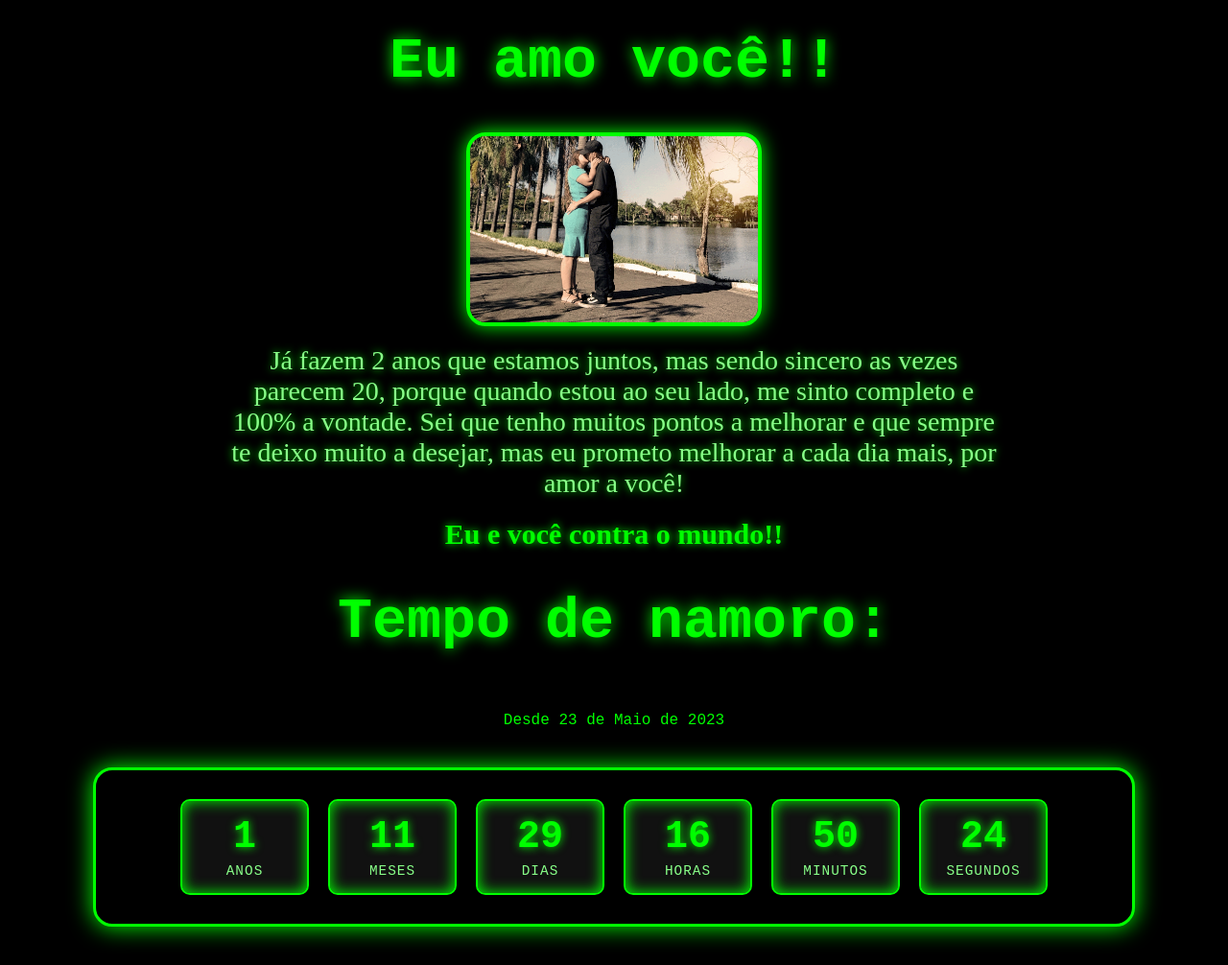
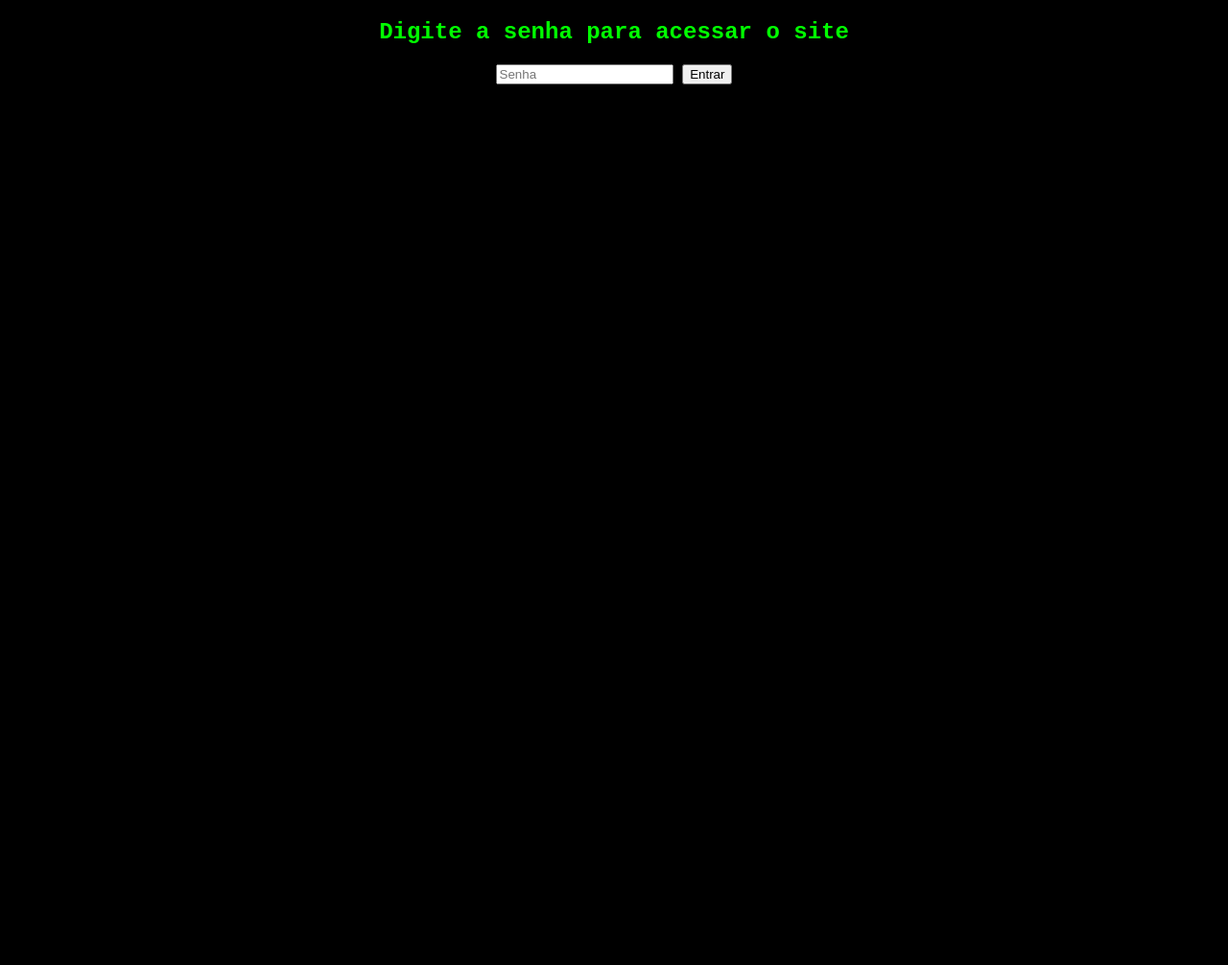
Before and after one commit to Jvictor250/M-, a plain HTML site: page index.html in a window 1280 px wide. Shown: the whole page at 96% size. After the commit the page ends 800 px from the top, so only its background shows below. Drawn offline with Linux system fonts and the light colour scheme.

Commit message:
index.html

```diff
--- a/index.html
+++ b/index.html
@@ -1,49 +1,55 @@
 <!DOCTYPE html>
-<html lang="en">
+<html lang="pt-BR">
 <head>
-    <meta charset="UTF-8">
-    <meta name="viewport" content="width=device-width, initial-scale=1.0">
-    <title>2 anos!!</title>
-    <link rel="stylesheet" href="estilo.css">
+  <meta charset="UTF-8" />
+  <meta name="viewport" content="width=device-width, initial-scale=1.0"/>
+  <title>2 anos!!</title>
+  <link rel="stylesheet" href="estilo.css" />
 </head>
 <body>
-    <h1 class="tituloprincipal">Eu amo você!!</h1>
-    <img class="imagemprincipal" src  = "12.png" alt="Meu amor" >
+  <div id="login-section">
+    <h2>Digite a senha para acessar o site</h2>
+    <input type="password" id="password" placeholder="Senha" />
+    <button onclick="checkPassword()">Entrar</button>
+    <div id="error-message"></div>
+  </div>
 
-    <p class="p1">Já fazem 2 anos que estamos juntos, mas sendo sincero as vezes parecem 20, porque quando estou ao seu lado, me sinto completo e 100% a vontade. Sei que tenho muitos pontos a melhorar e que sempre te deixo muito a desejar, mas eu prometo melhorar a cada dia mais, por amor a você!</p>
-    <P class="p2">Eu e você contra o mundo!!</P>
+  <div id="conteudo-seguro" style="display: none;">
+    <!-- PERGUNTA -->
+    <div id="pergunta">Você me ama?</div>
+    <button class="botao sim" onclick="responderSim()">Sim</button>
+    <button class="botao nao" onclick="responderNao()">Não</button>
 
-    <h3 class="tituloprincipal">Tempo de namoro:</h3>
-<p>Desde 23 de Maio de 2023</p>
+    <!-- CONTEÚDO PRINCIPAL -->
+    <div id="conteudo">
+      <h1 class="tituloprincipal">Eu amo você!!</h1>
+      <a href="https://youtu.be/3rAfAtSC7TI" target="_blank">
+      <img class="imagemprincipal" src="32.jpg" alt="Meu amor" />
+      </a>
+      <p class="p1">Já fazem 2 anos que estamos juntos, mas sendo sincero as vezes parecem 20, porque quando estou ao seu lado, me sinto completo e 100% a vontade. Você já percebeu que as vezes sou frio e meio distante, mas esse realmente é meu jeito. Tem dias que eu simplesmente me sinto como se nada me animasse, mas quando você esta por perto, esse sentimento começa a desaparecer aos poucos. Eu sei que tem momentos que vc se decepciona comigo, por algo que falo ou faço, sinto muito por isso. Estou realmente tentado mudar, mas isso não é tão simples, é uma luta constante dentro de mim. Uma parte de mim quer permanecer com esses "mecanismos de defesa" e outra quer só fazer o que for preciso pra manter vc por perto. Por mais que eu de fato fale muito bem, sempre tenho dificuldade quando o assunto é sentimento, mas no fim de tudo isso, o que estou tentando dizer é:</p>
+      <p class="p2">Eu e você para sempre! ❤️ Esse "relogio" vai permanecer aqui eternamente, assim como meu amor por você.</p>
 
-<div class="container">
-  <div id="timer">
-    <div class="unit">
-      <span class="value" id="years">0</span>
-      <span class="label">Anos</span>
+      <h3 class="tituloprincipal">Nosso tempo juntos:</h3>
+      <p>Desde 23 de Maio de 2023</p>
+
+      <!-- CRONÔMETRO -->
+      <div class="container">
+        <div class="unit"><span class="value" id="years">0</span><span class="label">Anos</span></div>
+        <div class="unit"><span class="value" id="months">0</span><span class="label">Meses</span></div>
+        <div class="unit"><span class="value" id="days">0</span><span class="label">Dias</span></div>
+        <div class="unit"><span class="value" id="hours">0</span><span class="label">Horas</span></div>
+        <div class="unit"><span class="value" id="minutes">0</span><span class="label">Minutos</span></div>
+        <div class="unit"><span class="value" id="seconds">0</span><span class="label">Segundos</span></div>
+      </div>
     </div>
-    <div class="unit">
-      <span class="value" id="months">0</span>
-      <span class="label">Meses</span>
-    </div>
-    <div class="unit">
-      <span class="value" id="days">0</span>
-      <span class="label">Dias</span>
-    </div>
-    <div class="unit">
-      <span class="value" id="hours">0</span>
-      <span class="label">Horas</span>
-    </div>
-    <div class="unit">
-      <span class="value" id="minutes">0</span>
-      <span class="label">Minutos</span>
-    </div>
-    <div class="unit">
-      <span class="value" id="seconds">0</span>
-      <span class="label">Segundos</span>
+
+    <!-- RESPOSTA ERRADA -->
+    <div id="imagemNao">
+      <img src="velha.jpg" alt="Resposta errada!" />
+      <h1>Resposta errada!!</h1>
     </div>
   </div>
-</div>
-    <script src="script.js"></script>
+
+  <script src="script.js"></script>
 </body>
 </html>
```
